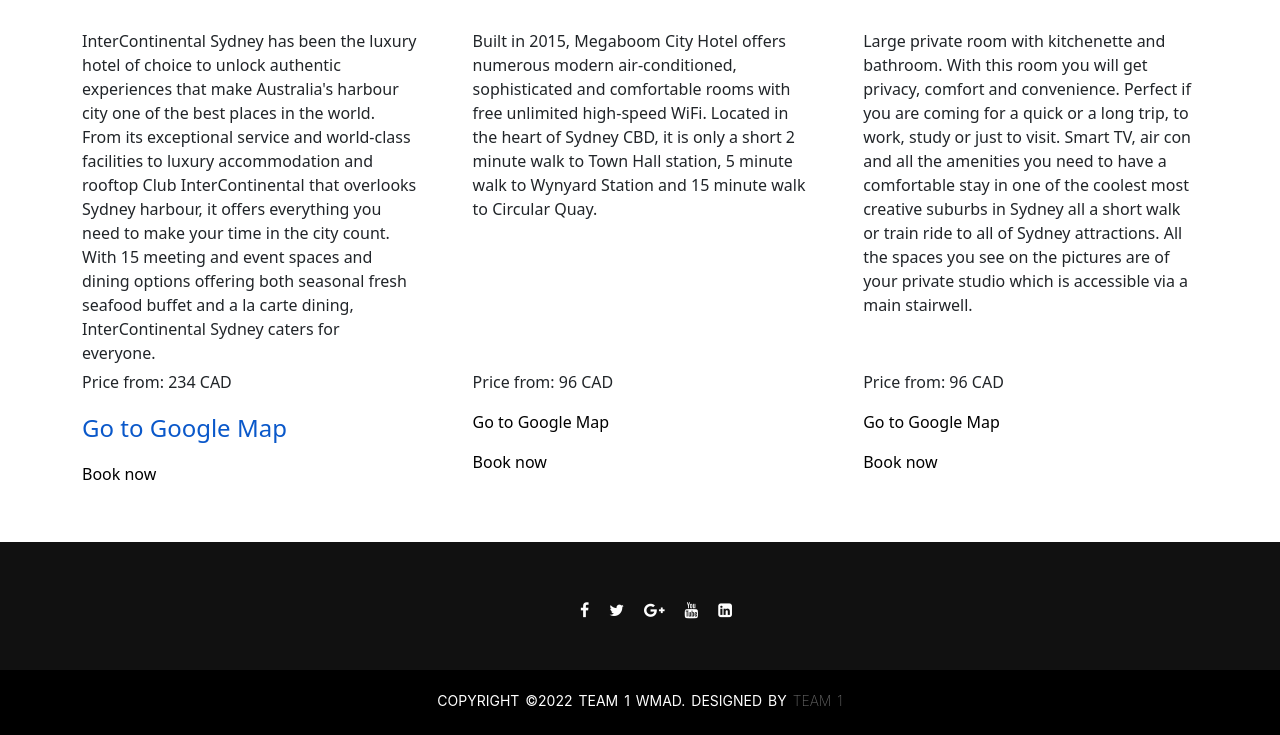
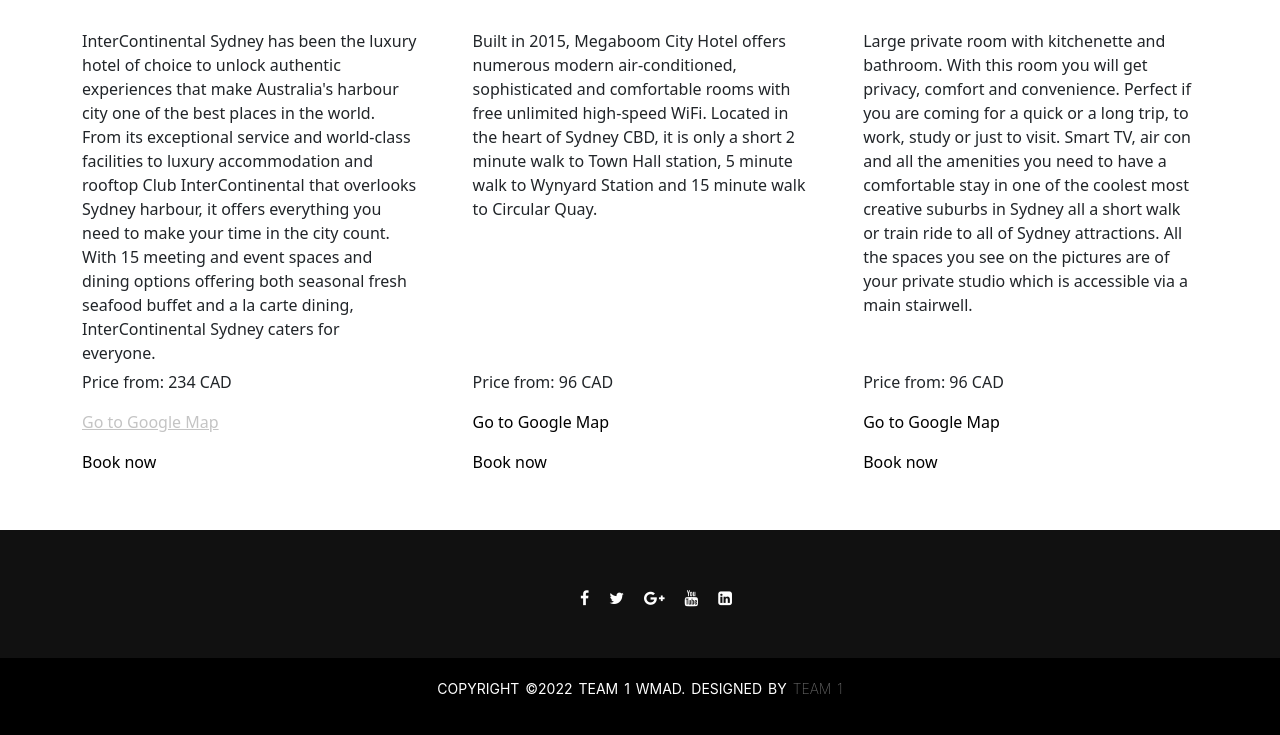
Before and after one commit to Tomo-ja/SydneySite, a plain HTML site: page static_pages/where_to_stay.html in a window 1280 px wide. In both pictures the pointer is over the link 150 px from the left and 2074 px from the top of the page. Shown: the part 1652-2387 px from the top of the page. Drawn offline with nearby package versions, Linux system fonts and the light colour scheme.

Commit message:
fix a tag problem

```diff
--- a/css/whereToStay.css
+++ b/css/whereToStay.css
@@ -16,9 +16,6 @@ a {
   text-decoration: none;
 }
 
-a:hover {
-  font-size: 1.5rem;
-}
 .main_img {
   width: 100%;
   height: calc(100vh - 130px);
@@ -49,3 +46,8 @@ article p:first-of-type {
   display: flex;
   justify-content: space-between;
 }
+
+article a:hover {
+  color: #c4c4c4;
+  text-decoration: underline;
+}
```
